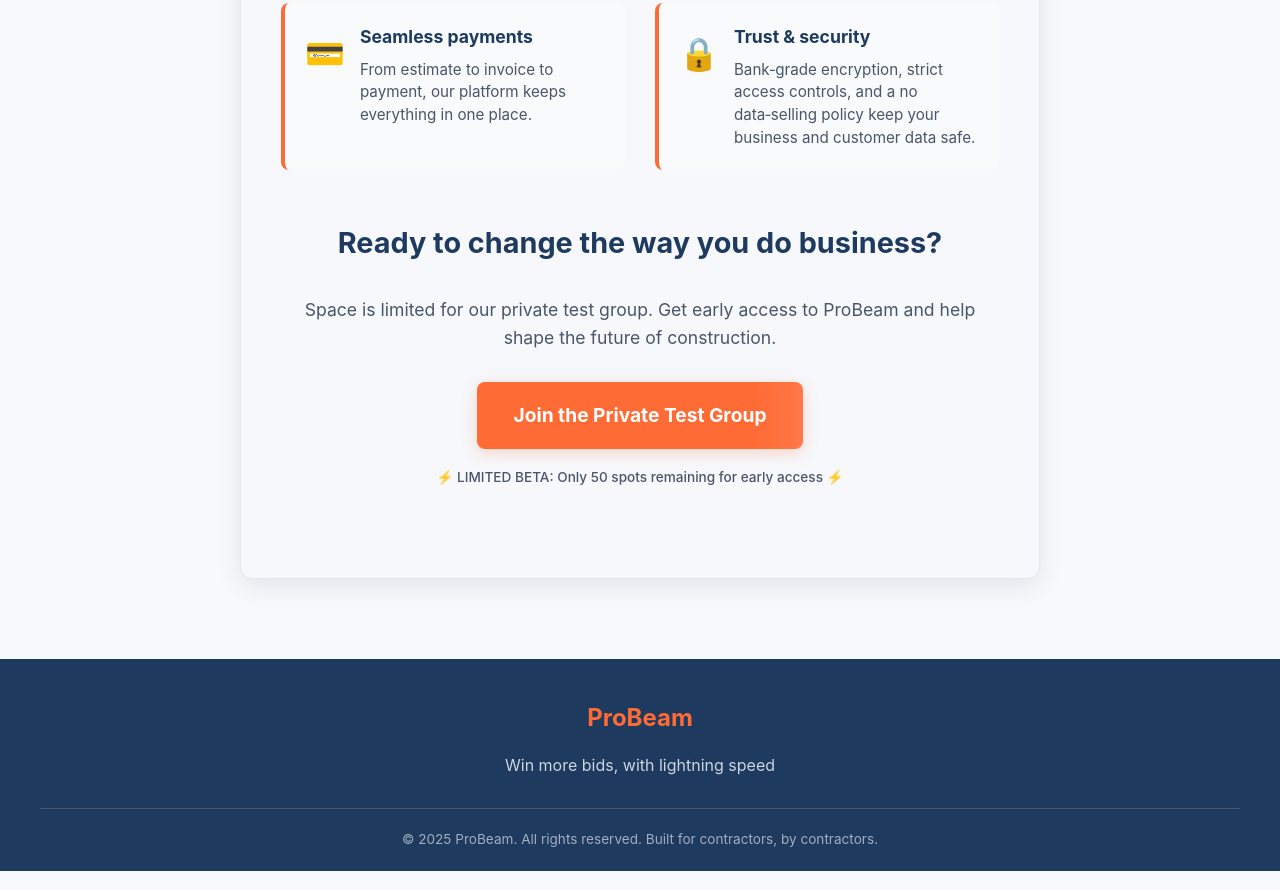
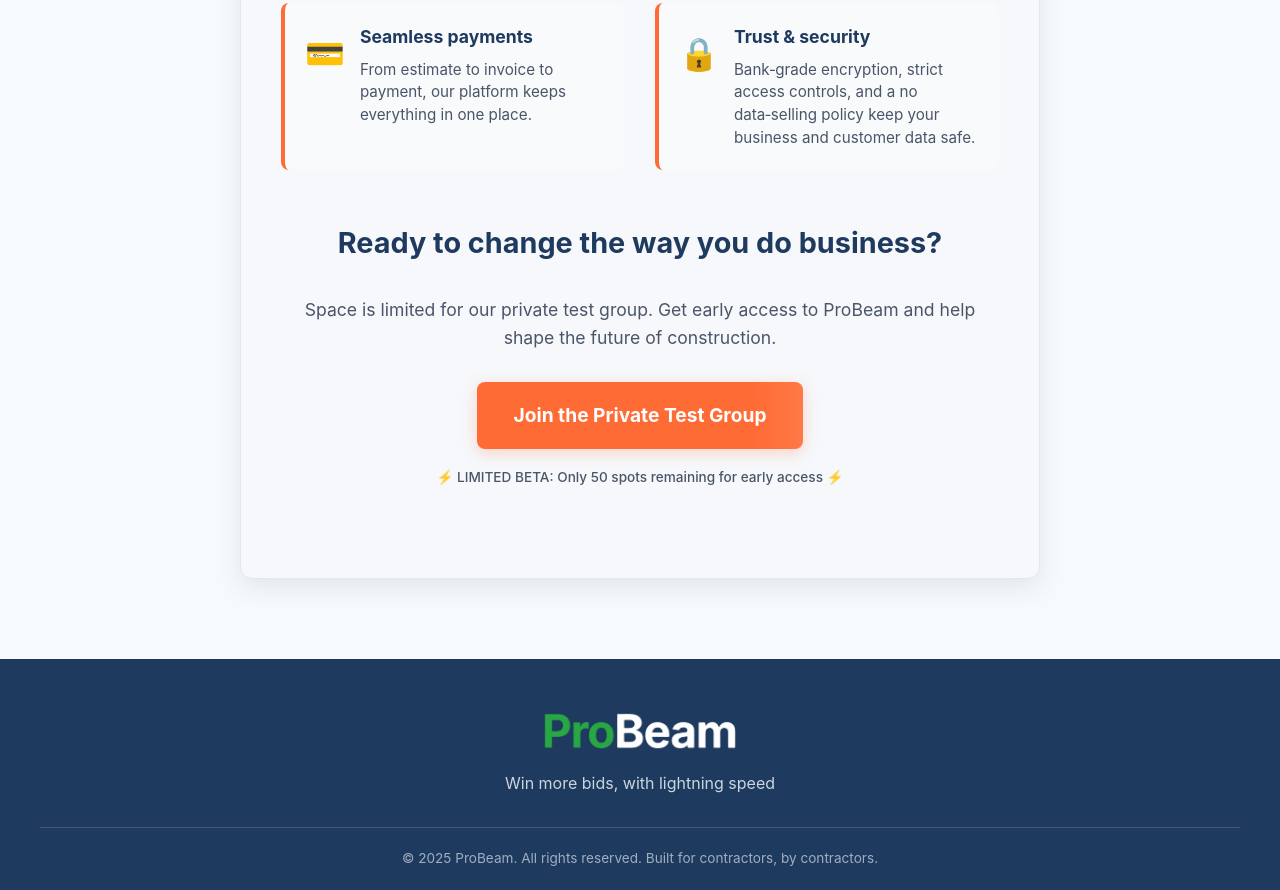
Before and after one commit to aanandshekharroy/estimator-ai-landing-page, a plain HTML site: page index.html in a window 1280 px wide. Shown: the part 1929-2819 px from the top of the page. Drawn offline with Linux system fonts and the light colour scheme.

Commit message:
add logo in footer

```diff
--- a/index.html
+++ b/index.html
@@ -628,7 +628,7 @@
 
     <footer class="footer">
         <div class="footer-content">
-            <div class="footer-brand">ProBeam</div>
+            <img src="logo-white.png" alt="ProBeam Logo" class="site-logo" />
             <div class="footer-tagline">Win more bids, with lightning speed</div>
 
             <div class="footer-bottom">
```
Also changed, not shown: logo-white.png (added).
